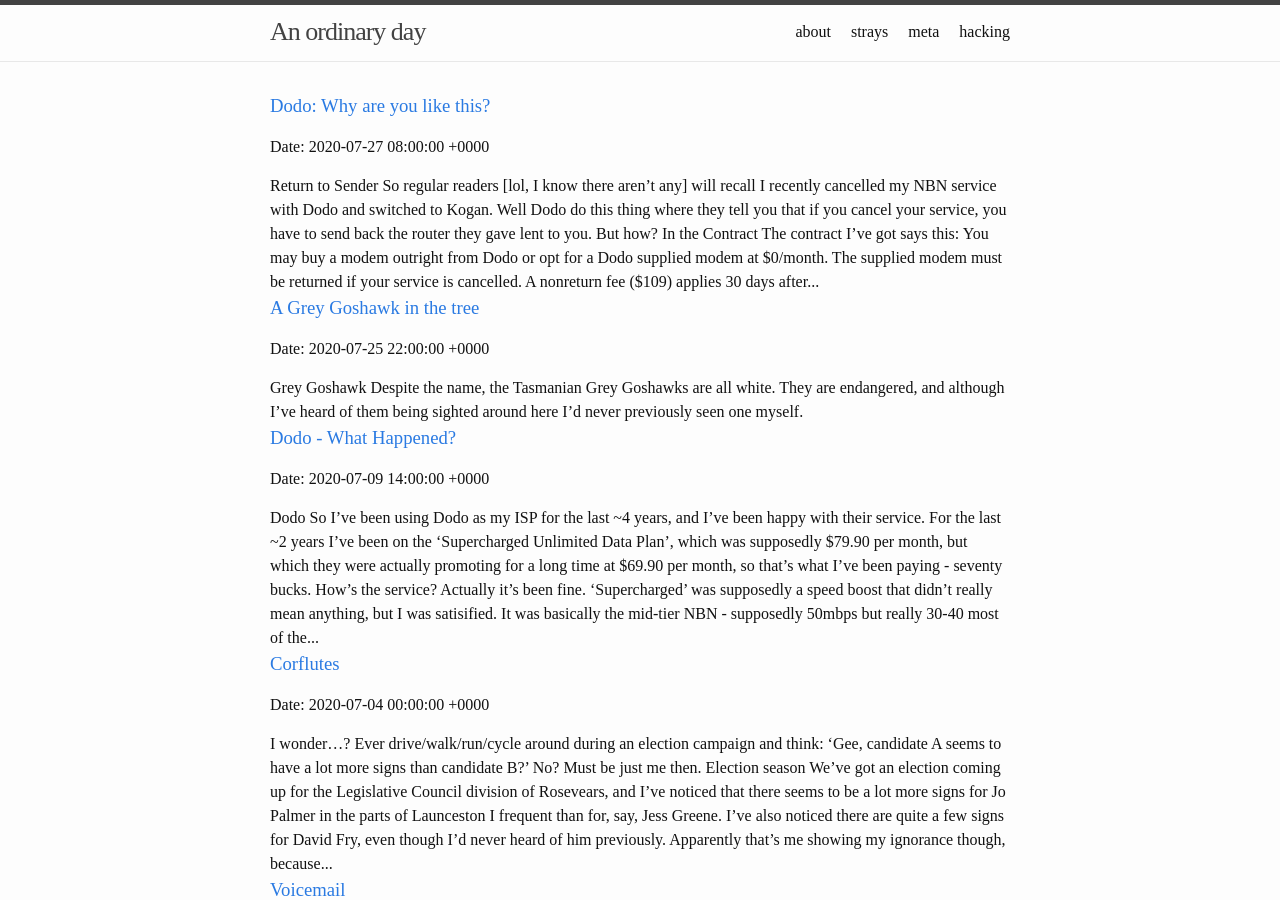
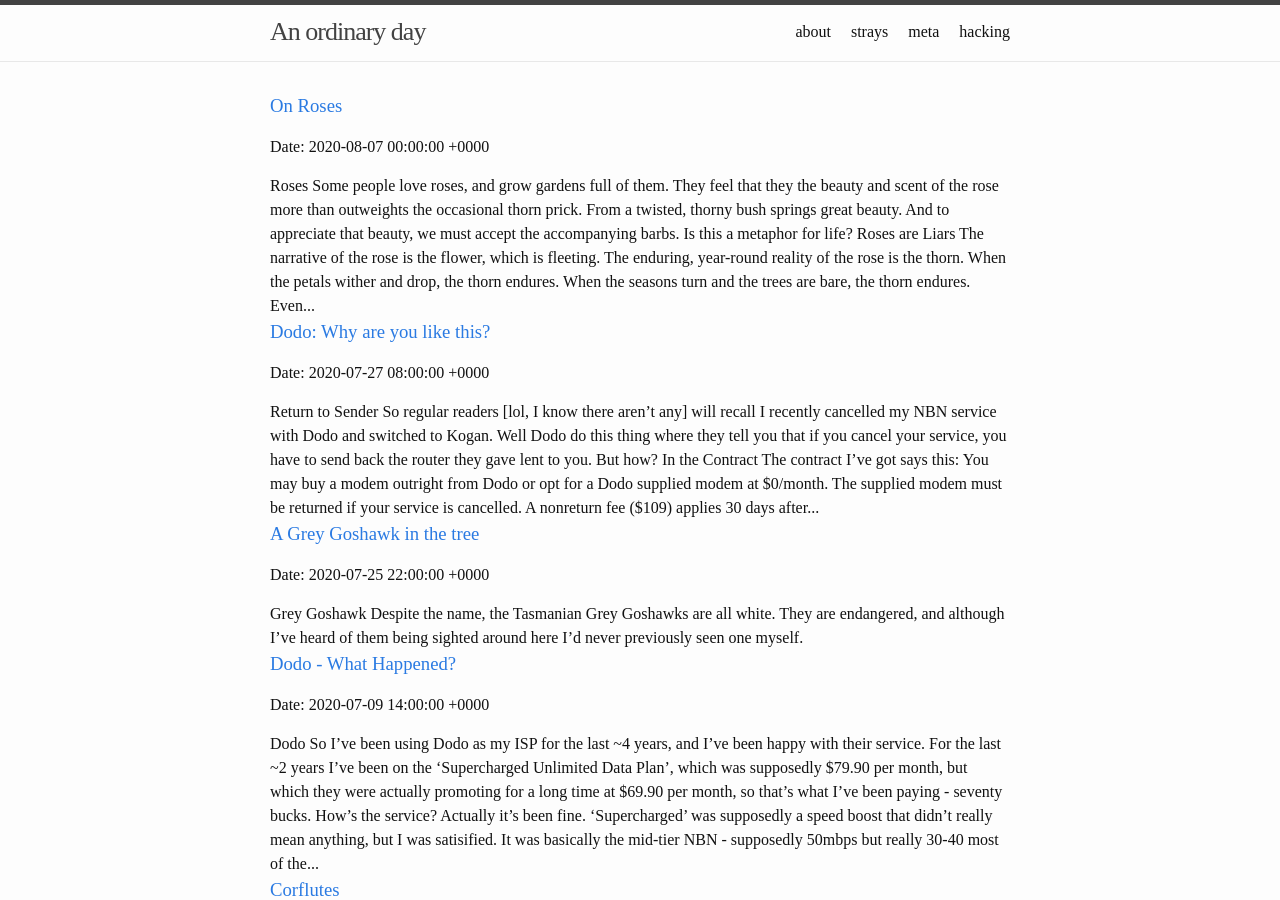
Before and after one commit to 0xordinaryday/blog, a Jekyll site: the page built from strays/index.html, in a window 1280 px wide and 900 px high. Built offline with Jekyll 4.4.1, drawn with Linux system fonts in a browser that asks for light colours.

Commit message:
Add two posts, edit some others than Windows fucked

```diff
--- /dev/null
+++ b/strays/_posts/2020-08-07-roses.md
@@ -0,0 +1,22 @@
+---
+layout: post
+title: "On Roses"
+date:   2020-08-07 10:00:00 +1000
+category: strays
+---
+
+## Roses
+Some people love roses, and grow gardens full of them. They feel that they the beauty and scent of the rose more than outweights the occasional thorn prick.
+
+From a twisted, thorny bush springs great beauty. And to appreciate that beauty, we must accept the accompanying barbs. Is this a metaphor for life?
+
+## Roses are Liars
+The *narrative* of the rose is the flower, which is fleeting. The enduring, year-round *reality* of the rose is the thorn. When the petals wither and drop, the thorn endures. When the seasons turn and the trees are bare, the thorn endures. Even when completely lifeless, a rose bush retains its fangs.
+
+## Just Say No
+There are hundreds, nay thousands, of other flowers out there that don't come along with a side of thorny baggage. Flowers that don't need you to endure their torments, because they give freely without a blood penalty. The rose *needs* you to overlook the reality, and focus on the lie:
+
+*I'm worth it right? Don't worry about those cuts on your hand; look at how beautiful I am...*
+
+## No.
+Just no. Tear those prickly bastards out and don't look back - there are myriad better options. A thorn bush by any other name would be shown no mercy; see the reality for what it is.
```
Also changed, not shown: meta/_posts/2020-08-07-defender.md (added, +29 -0 lines), hacking/_posts/2020-07-22-dogcat.md (line endings or trailing spaces), hacking/_posts/2020-07-31-cmess.md (line endings or trailing spaces).
